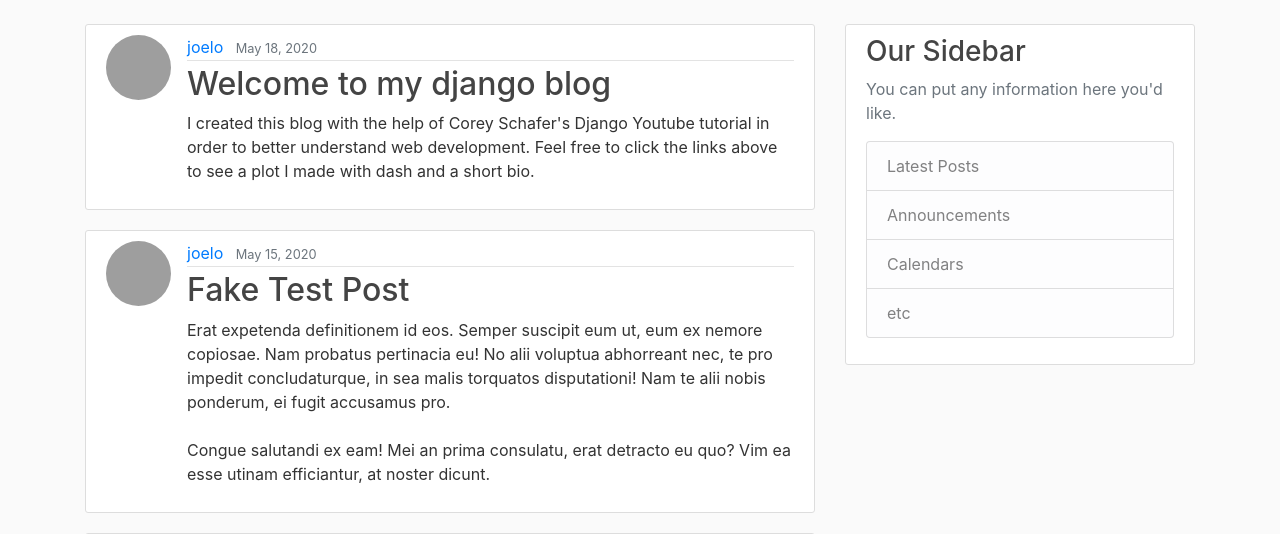
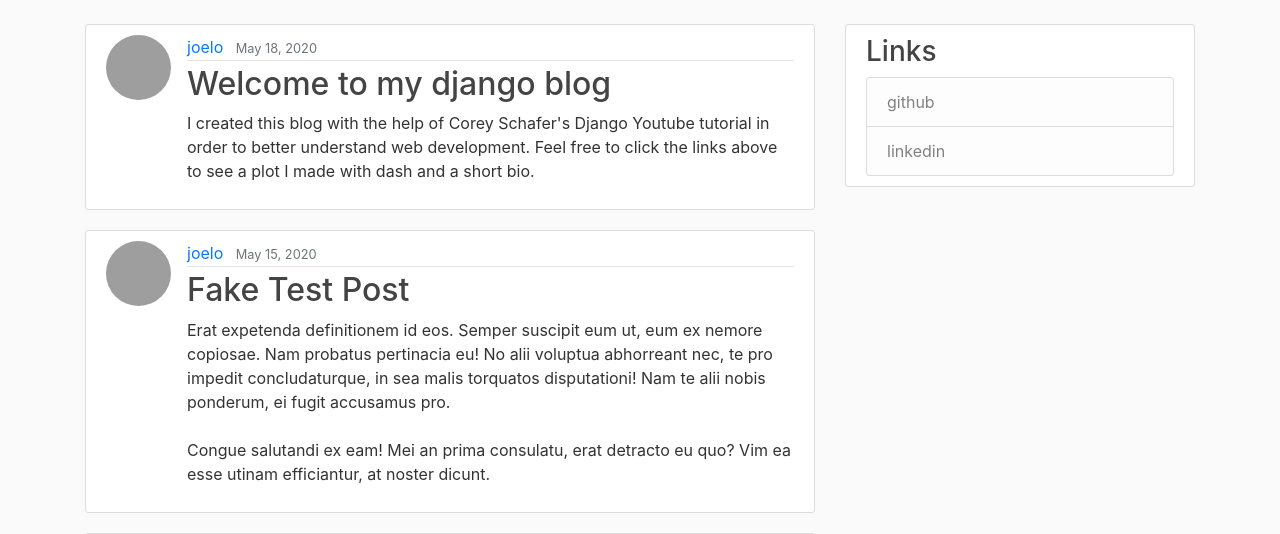
Before and after one commit to JoeLopez333/django_tut2, a Django app: page / in a window 1280 px wide. Shown: the part 56-590 px from the top of the page. Run offline with Django 3.2, Linux system fonts and the light colour scheme; data comes from the database, SQL or seed files in the repository; parts of the project's set-up code (start-up, migrations or seed data) failed here and were passed over; some libraries are stand-ins or nearby versions; grey boxes are pictures that could not be loaded.

Commit message:
changed blog page

```diff
--- a/blog/templates/blog/base.html
+++ b/blog/templates/blog/base.html
@@ -62,15 +62,13 @@
         </div>
         <div class="col-md-4">
         <div class="content-section">
-            <h3>Our Sidebar</h3>
-            <p class='text-muted'>You can put any information here you'd like.
+            <h3>Links</h3>
+            <!--p class='text-muted'>Links, etc...-->
             <ul class="list-group">
-                <li class="list-group-item list-group-item-light">Latest Posts</li>
-                <li class="list-group-item list-group-item-light">Announcements</li>
-                <li class="list-group-item list-group-item-light">Calendars</li>
-                <li class="list-group-item list-group-item-light">etc</li>
+                <a class="list-group-item list-group-item-light nav-link" href="https://github.com/JoeLopez333/">github</a>
+                <a class="list-group-item list-group-item-light nav-link" href="https://www.linkedin.com/in/joelopezprofile/">linkedin</a>
             </ul>
-            </p>
+            <!--/p-->
         </div>
         </div>
     </div>
```
